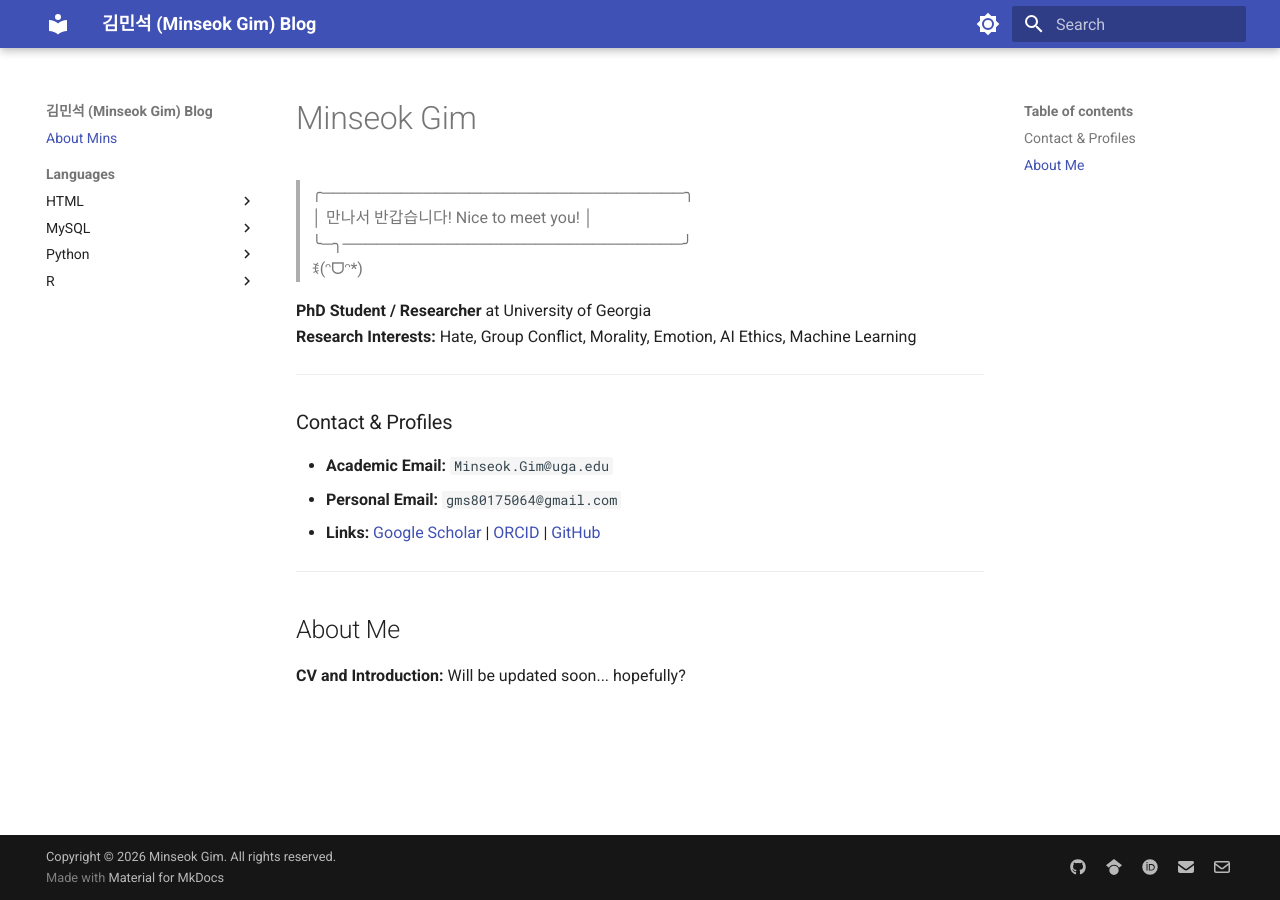
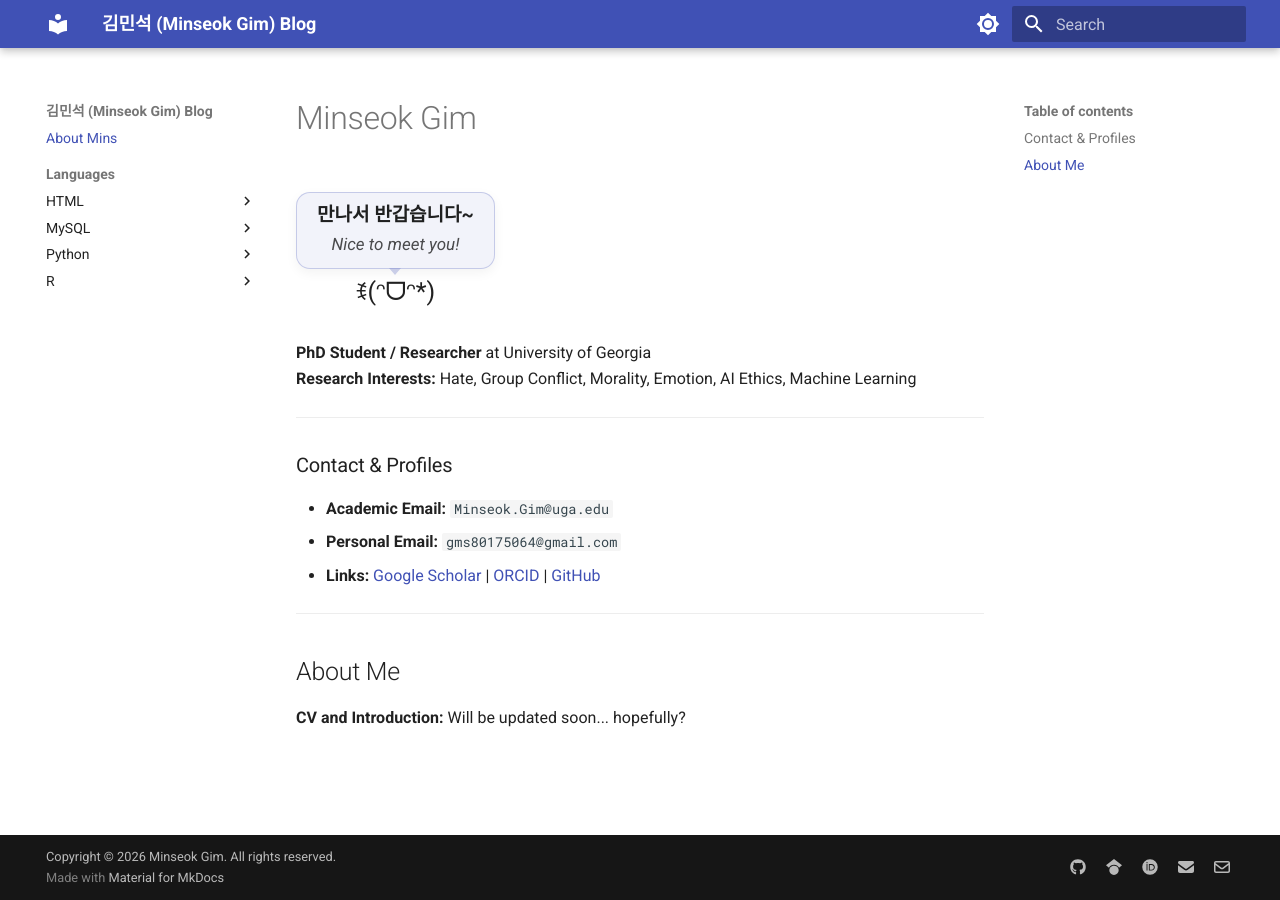
Before and after one commit to GMS80175064/GMS80175064.github.io, an MkDocs documentation site: the page built from docs/index.md, in a window 1280 px wide. Built offline with MkDocs 1.6.1 and Material for MkDocs 9.7.7, drawn with Linux system fonts in a browser that asks for light colours.

Commit message:
Update notes

```diff
--- a/docs/index.md
+++ b/docs/index.md
@@ -4,10 +4,24 @@ title: About Mins
 
 # Minseok Gim
 
-> ╭────────────────────────────────╮
-> │ 만나서 반갑습니다! Nice to meet you!                            │
-> ╰─╮──────────────────────────────╯
->  ꉂ(ᵔᗜᵔ*)
+<div style="display: inline-flex; flex-direction: column; align-items: center; margin: 12px 0 20px 0;">
+  <!-- 말풍선 본체 (중앙 정렬 + 입체 카드 스타일) -->
+  <div style="position: relative; background: rgba(92, 107, 192, 0.08); border: 1.5px solid rgba(92, 107, 192, 0.3); border-radius: 14px; padding: 10px 20px; text-align: center; box-shadow: 0 4px 12px rgba(0, 0, 0, 0.05);">
+    <div style="font-weight: 600; font-size: 0.95rem; line-height: 1.3;">
+      만나서 반갑습니다~
+    </div>
+    <div style="font-size: 0.85rem; opacity: 0.8; font-style: italic; margin-top: 4px;">
+      Nice to meet you!
+    </div>
+    <!-- 정중앙 말풍선 꼬리 -->
+    <span style="position: absolute; bottom: -7px; left: 50%; transform: translateX(-50%); width: 0; height: 0; border-left: 6px solid transparent; border-right: 6px solid transparent; border-top: 7px solid rgba(92, 107, 192, 0.3);"></span>
+  </div>
+
+  <!-- 정중앙 이모티콘 -->
+  <div style="margin-top: 10px; font-size: 1.25rem; line-height: 1;">
+    ꉂ(ᵔᗜᵔ*)
+  </div>
+</div>
 
 **PhD Student / Researcher** at University of Georgia
 **Research Interests:** Hate, Group Conflict, Morality, Emotion, AI Ethics, Machine Learning
```
